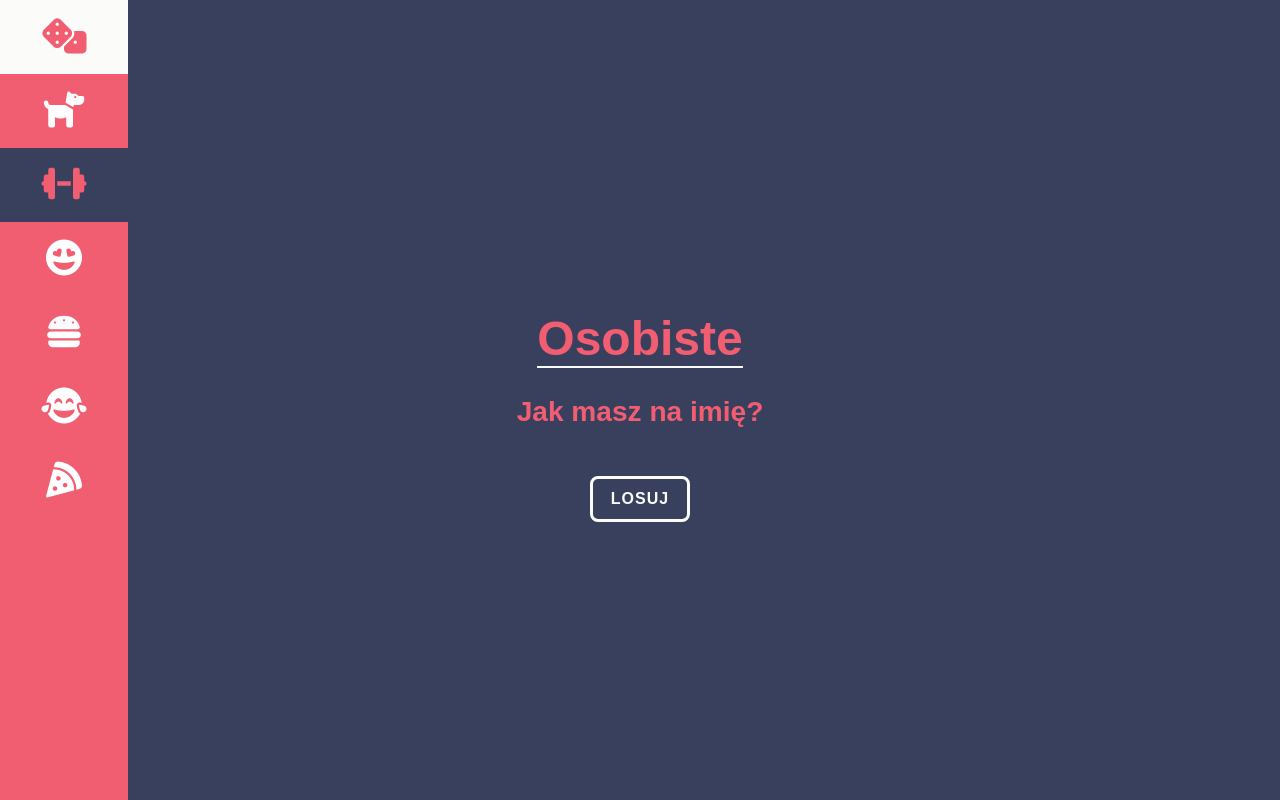
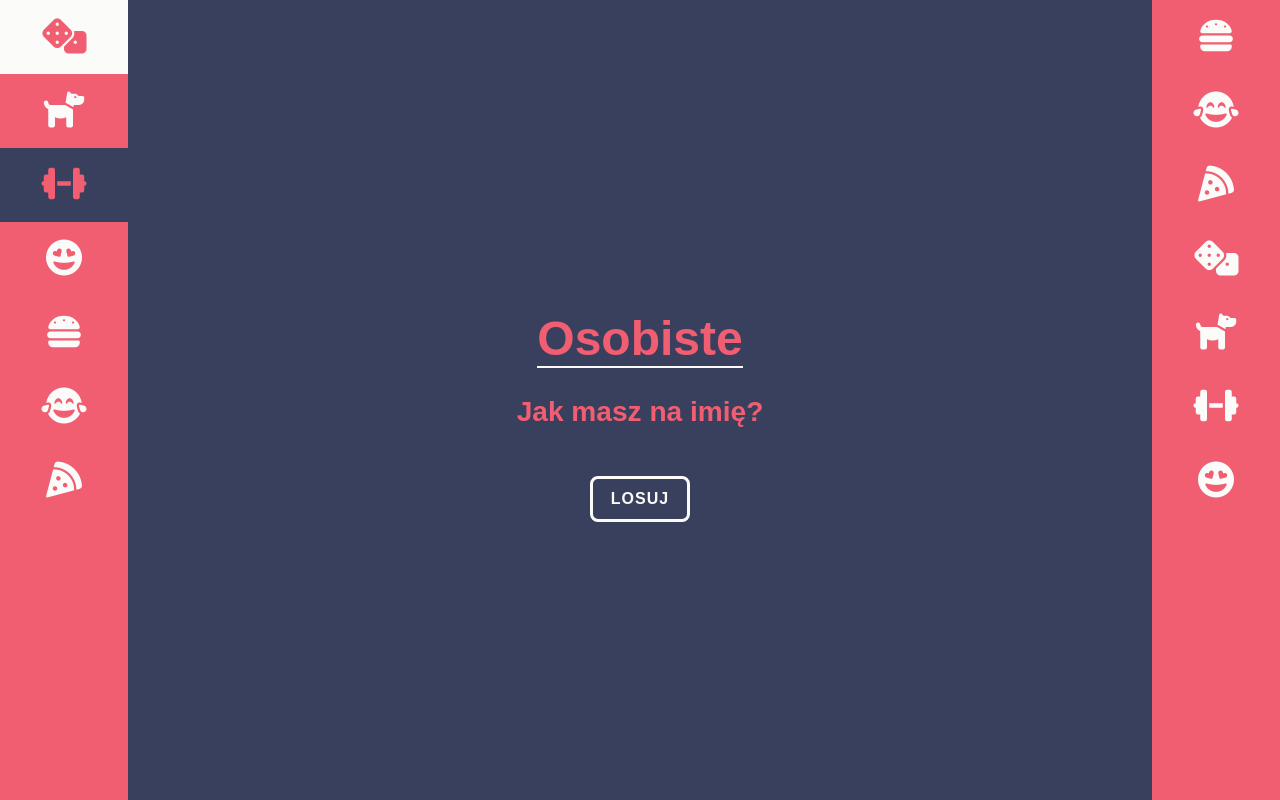
Before and after one commit to AdamKowalczuk/losuj-pytanie, a React (Create React App) app: page / in a window 1280 px wide. Built offline with nearby package versions, Linux system fonts and the light colour scheme.

Commit message:
dodano prawą nawigację

```diff
--- a/src/components/Nav.js
+++ b/src/components/Nav.js
@@ -12,7 +12,16 @@ export default function Nav() {
                 <div className="nav-option"><i className="fas fa-grin-tears"></i></div>
                 <div className="nav-option"><i className="fas fa-pizza-slice"></i></div>
             </div>
+            <div className="nav nav-right">
 
+                <div className="nav-option"><i className="fas fa-hamburger"></i></div>
+                <div className="nav-option"><i className="fas fa-grin-tears"></i></div>
+                <div className="nav-option"><i className="fas fa-pizza-slice"></i></div>
+                <div className="nav-option"><i className="fas fa-dice"></i></div>
+                <div className="nav-option"><i className="fas fa-dog"></i></div>
+                <div className="nav-option"><i className="fas fa-dumbbell"></i></div>
+                <div className="nav-option"><i className="fas fa-grin-hearts"></i></div>
+            </div>
         </>
     )
 }
--- a/src/styles/nav.scss
+++ b/src/styles/nav.scss
@@ -12,7 +12,7 @@ $white:#FBFBFA;
         text-align: center;
         padding: 16px;
         transition: all 0.3s ease;
-        color: white;
+        color: $white;
         font-size: 36px;
     }
     .nav-option:hover{
@@ -30,7 +30,9 @@ $white:#FBFBFA;
 
     }
 }
-
+.nav-right{
+        right: 0;
+}
 @media screen and (max-width: 759px){
     .nav{
         width: 15vw;
```
Also changed, not shown: 1 other file (tests, documents, lock files or other folders).
